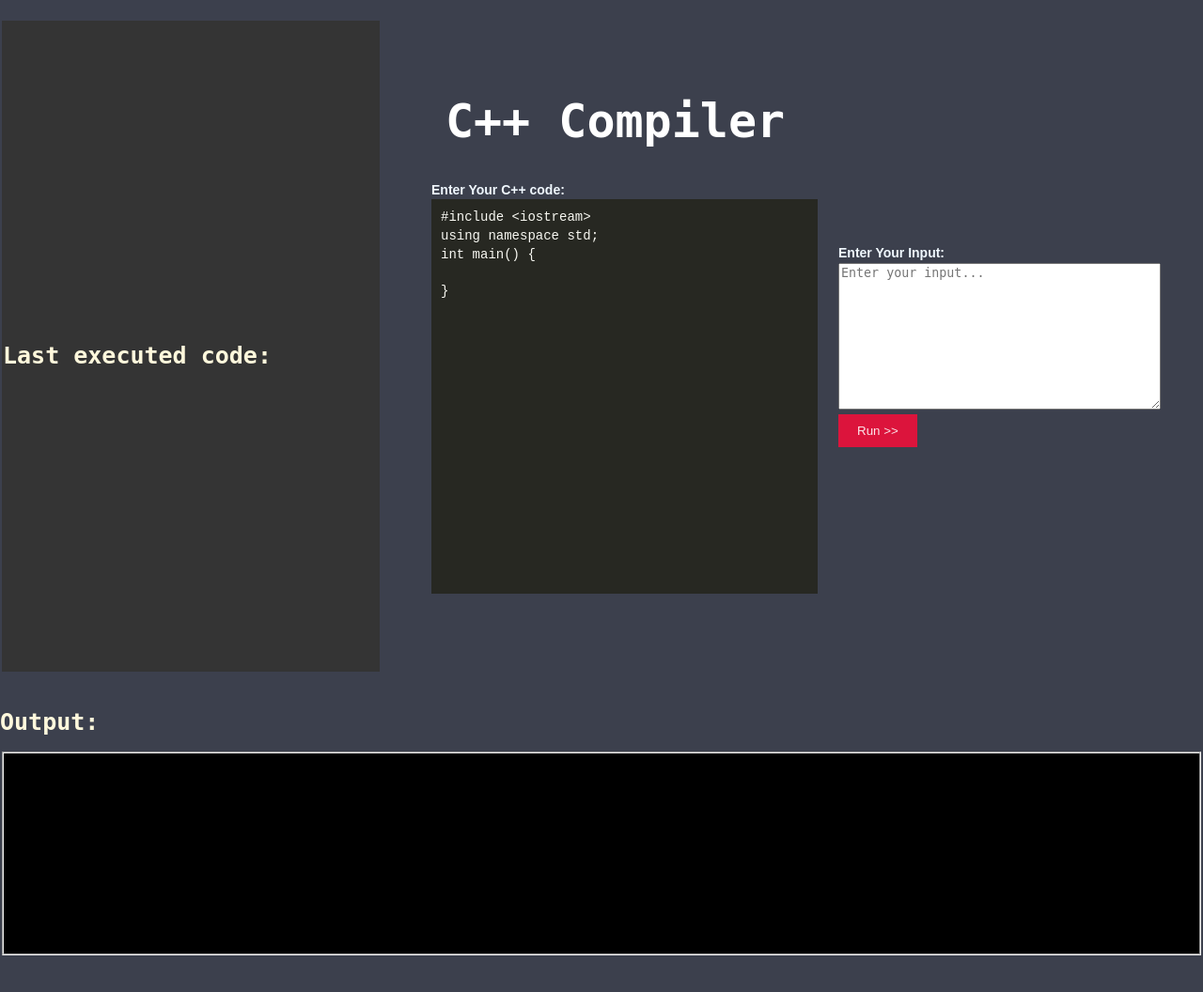
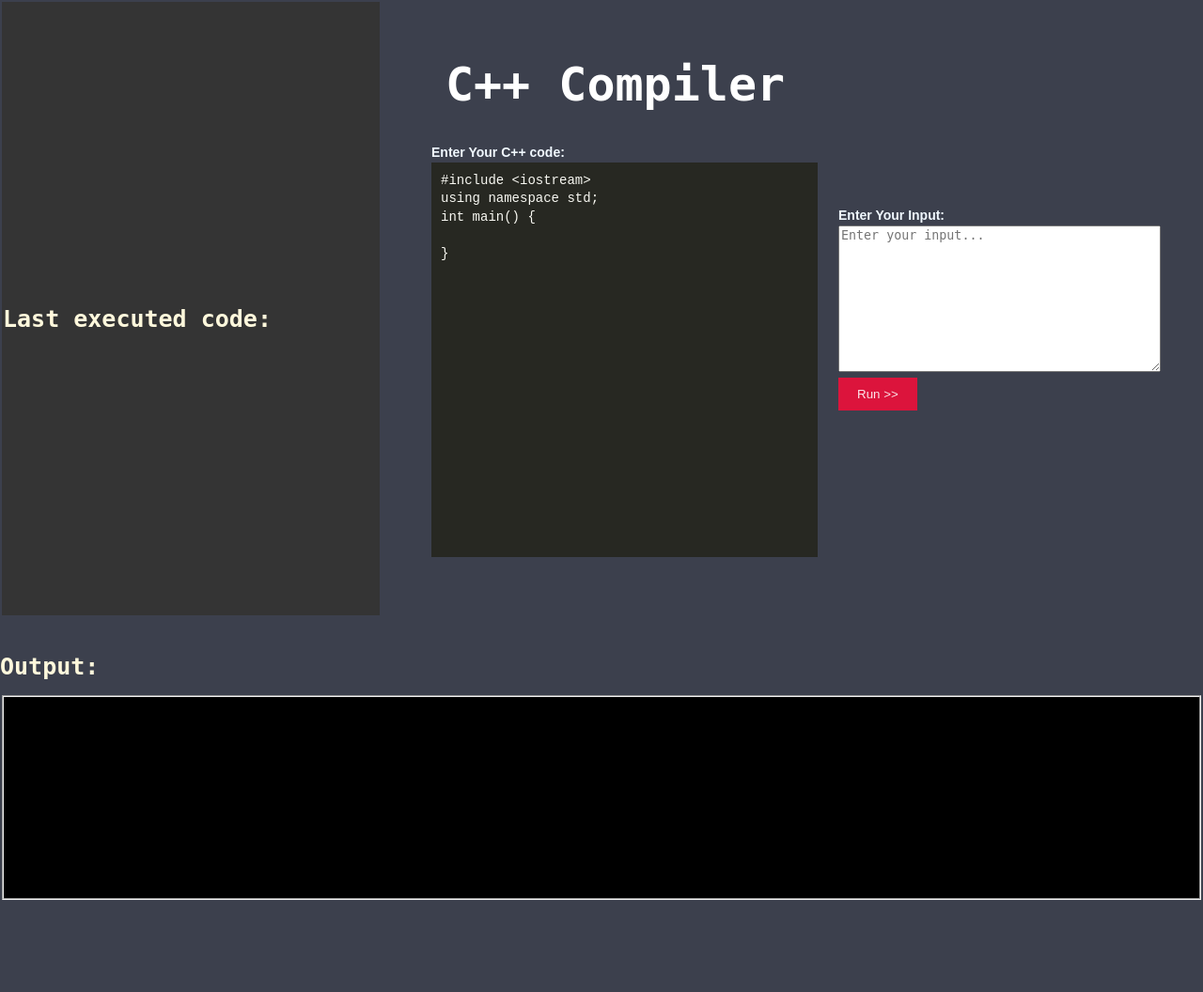
Before and after one commit to Srivatsanb123/CPP_Compiler, a Flask app: page / in a window 1280 px wide. Shown: the whole page at 94% size. After the commit the page ends 958 px from the top, so only its background shows below. Run offline with Flask 3, Linux system fonts and the light colour scheme; data comes from the database, SQL or seed files in the repository; lists and menus that the app fills with data are empty.

Commit message:
C++ Compiler

```diff
--- a/templates/index.html
+++ b/templates/index.html
@@ -104,6 +104,10 @@
             button:hover {
                 background-color: #666;
             }
+            .history{
+                width: 400px;
+                background-color: #343434;
+            }
             .precode{
                 width: 400px;
                 height:400px;
@@ -124,30 +128,23 @@
             table th{
                 text-align: left;
             }
-            .history{
-                width: 400px;
-                background-color: #343434;
-            }
+
             form table th{
-                padding: 20px;
+                padding:0px 20px;
             }
         </style>
         <title>Online C++ Compiler</title>
     </head>
     <body>
         <table>
-
             <th class="history">
                 <h2>Last executed code:</h2>
                 {% if history %}
                     <pre class="precode">{{ history[-1][0] }}</pre>
-                    <br><br>
                     <a href="./history" target="_blank">View Full History</a>
                 {% endif %}
-
             </th>
-
-            <th><form method="POST" autocomplete="off">
+            <th><form method="POST" autocomplete="off" action="#outputscr">
                 <table>
                 <th>
                 <h1>C++ Compiler</h1><br>
@@ -162,9 +159,20 @@ int main() {
                 <label>Enter Your Input:</label><br>
                 <textarea placeholder="Enter your input..." id="input" name="input" rows="10" cols="40"></textarea><br>
                 <button type="submit">Run >></button>
+
             </th>
             </table>
             </form></th>
+        </table>
+        <h2>Output:</h2>
+        <div class="fieldset-container">
+        <fieldset class="outputscr" id="outputscr">
+            {% if output %}
+            <pre>{{ output }}</pre>
+            {% endif %}
+        </fieldset>
+        </div>
+        <br><br>
         <script>
             // Prevent Tab key from switching focus in the textarea
             function preventTab(event) {
@@ -176,7 +184,6 @@ int main() {
                     var start = textarea.selectionStart;
                     var end = textarea.selectionEnd;
                     var value = textarea.value;
-
                     textarea.value = value.substring(0, start) + "\t" + value.substring(end);
                     textarea.selectionStart = textarea.selectionEnd = start + 1;
                 }
@@ -198,16 +205,5 @@ int main() {
                 }
             });
         </script>
-            <br>
-        </table>
-        <h2>Output:</h2>
-        <div class="fieldset-container">
-        <fieldset class="outputscr">
-            {% if output %}
-            <pre>{{ output }}</pre>
-            {% endif %}
-        </fieldset>
-        </div>
-        <br><br>
     </body>
 </html>
```
Lines whose indentation alone changed are shown as unchanged.
